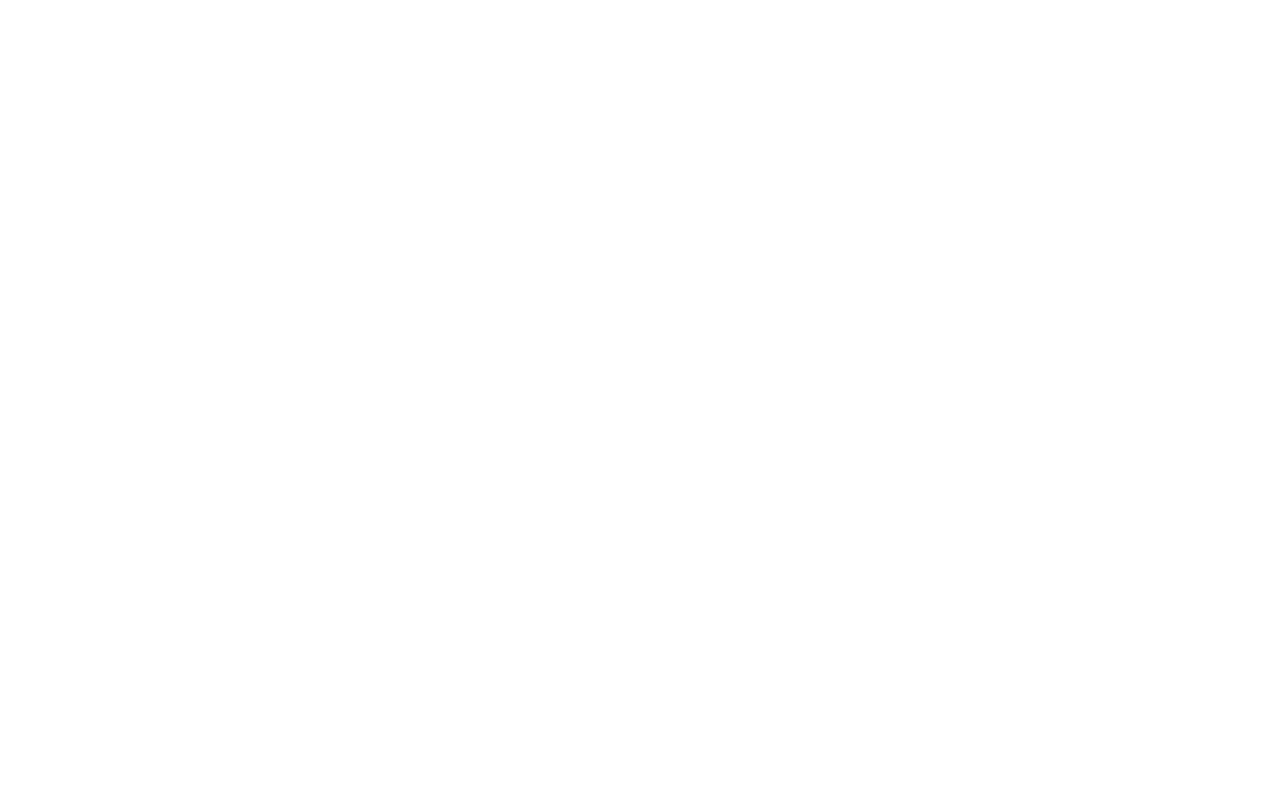
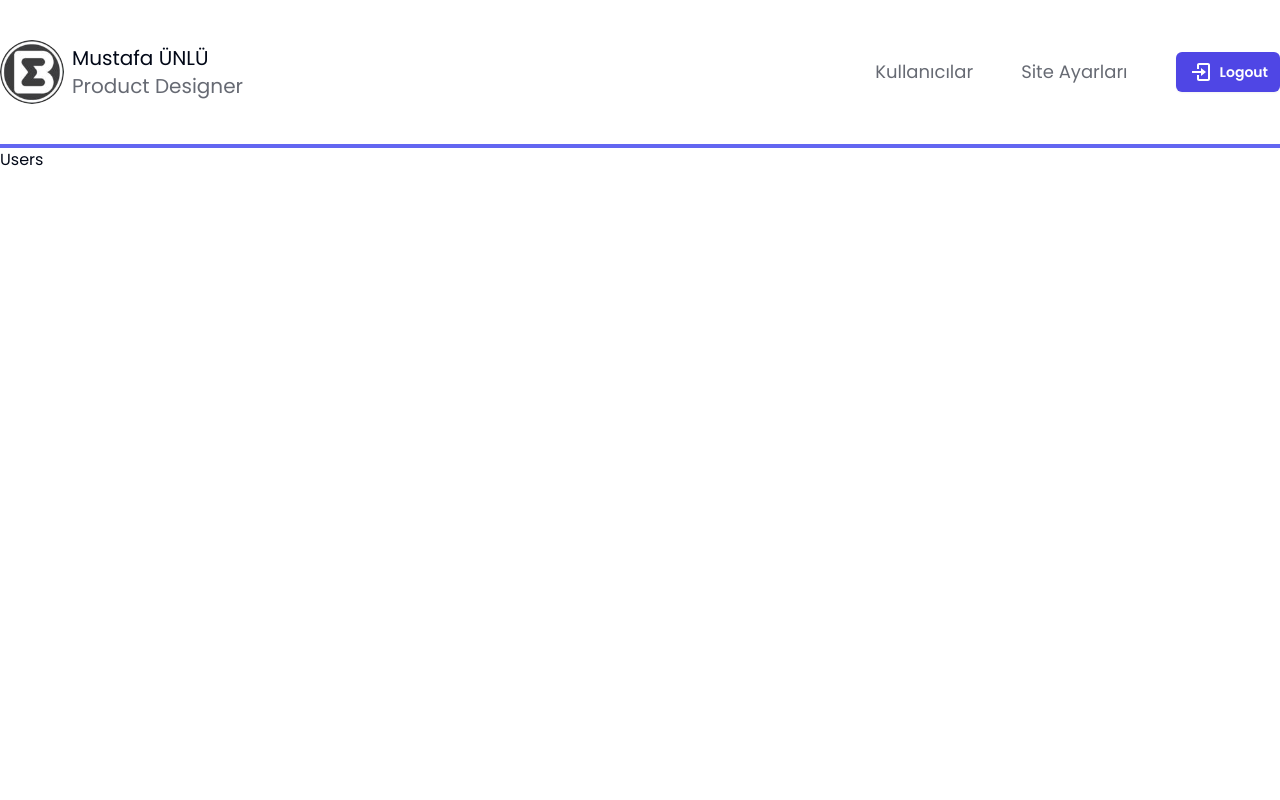
Before and after one commit to busrapnar/portfolio-ui, a React (Vite) app: page /users in a window 1280 px wide. Before the commit this address had no page. Shown: the top 800 px of the page. Built offline with nearby package versions, Linux system fonts and the light colour scheme.

Commit message:
login menu has been created

```diff
--- a/src/layouts/header/index.tsx
+++ b/src/layouts/header/index.tsx
@@ -1,21 +1,20 @@
+import React, { useState, useEffect, useRef, MouseEvent } from 'react';
 import { Link } from 'react-router-dom';
-import { IoLogInOutline, IoMenu, IoClose } from "react-icons/io5";
-import { useState, useEffect, useRef, MouseEvent } from 'react';
+import { IoMenu, IoClose } from "react-icons/io5";
 import Popup from '../../components/Popup';
 import AuthButtons from '../../components/AuthButtons';
 
 const Header: React.FC = () => {
-    const isAnonymous = true;
-    const isUser = false;
-
-
     const [isPopupOpen, setIsPopupOpen] = useState<boolean>(false);
     const [isMenuOpen, setIsMenuOpen] = useState<boolean>(false);
     const popupRef = useRef<HTMLDivElement>(null);
 
+    const isAnonymous = false; // Burada kullanıcı durumunu kontrol etmelisiniz
+    const isUser = true; // Burada kullanıcı durumunu kontrol etmelisiniz
+
     const handleSignInClick = (): void => {
         setIsPopupOpen(true);
-        setIsMenuOpen(false); // Hamburger menüyü kapat
+        setIsMenuOpen(false);
     };
 
     const closePopup = (): void => {
@@ -67,20 +66,31 @@
                     </button>
                 </div>
                 <div className={`lg:flex items-center justify-center gap-12 hidden`}>
+                    {!isUser && (
+                        <>
                             <Link className="grow no-underline hover:opacity-100 hover:text-blue-500 opacity-60"
                                 to="/videos">Eğitimler</Link>
                             <Link className="grow no-underline hover:opacity-100 hover:text-blue-500 opacity-60"
                                 to="/photos">Fotoğraflar</Link>
                             <Link className="grow no-underline hover:opacity-100 hover:text-blue-500 opacity-60"
-                        to="/posts">Yazılar</Link>
+                                to="/bookmarks">Kaynaklar</Link>
+                        </>
+                    )}
+                    {isUser && (
+                        <>
                             <Link className="grow no-underline hover:opacity-100 hover:text-blue-500 opacity-60"
-                        to="/bookmarks">Kaynaklar</Link>
+                                to="/users">Kullanıcılar</Link>
+                            <Link className="grow no-underline hover:opacity-100 hover:text-blue-500 opacity-60"
+                                to="/settings">Site Ayarları</Link>
+
+                        </>
+                    )}
                     <AuthButtons isAnonymous={isAnonymous} isUser={isUser} onSignInClick={handleSignInClick}/>
                 </div>
             </nav>
             {isPopupOpen && (
                 <div className="fixed top-0 left-0 w-full h-full bg-black bg-opacity-50 flex items-center justify-center z-10">
-                    <div ref={popupRef} >
+                    <div ref={popupRef}>
                         <Popup />
                     </div>
                 </div>
@@ -93,22 +103,42 @@
                         className="focus:outline-none"
                         onClick={toggleMenu}
                     >
-                        <IoClose className='w-6 h-6 '/>
+                        <IoClose className='w-6 h-6'/>
                     </button>
                 </div>
                 <div className="flex flex-col gap-4 justify-center items-end text-xl">
+                    {!isUser && (
+                        <>
                             <Link className="block py-2 px-4 mx-4 no-underline rounded-lg hover:bg-indigo-500 hover:text-white"
                                 to="/videos">Eğitimler</Link>
                             <Link className="block py-2 px-4 mx-4 no-underline rounded-lg hover:bg-indigo-500 hover:text-white"
                                 to="/photos">Fotoğraflar</Link>
                             <Link className="block py-2 px-4 mx-4 no-underline rounded-lg hover:bg-indigo-500 hover:text-white"
-                        to="/post.html">Yazılar</Link>
+                                to="/bookmarks">Kaynaklar</Link>
+                        </>
+                    )}
+                    {isUser && (
+                        <>
                             <Link className="block py-2 px-4 mx-4 no-underline rounded-lg hover:bg-indigo-500 hover:text-white"
-                        to="/bookmarks.html">Kaynaklar</Link>
-                    <button onClick={handleSignInClick}
-                        className="block py-2 px-4 mx-4 no-underline rounded-lg hover:bg-indigo-500 hover:text-white sign-in-button">Sign
-                        In
+                                to="/users">Kullanıcılar</Link>
+                            <Link className="block py-2 px-4 mx-4 no-underline rounded-lg hover:bg-indigo-500 hover:text-white"
+                                to="/settings">Site Ayarları</Link>
+                            <button
+                                className="block py-2 px-4 mx-4 no-underline rounded-lg hover:bg-indigo-500 hover:text-white sign-in-button"
+                                onClick={() => { /* Çıkış işlemi buraya gelecek */ }}
+                            >
+                                Çıkış Yap
                             </button>
+                        </>
+                    )}
+                    {isAnonymous && (
+                        <button
+                            className="block py-2 px-4 mx-4 no-underline rounded-lg hover:bg-indigo-500 hover:text-white sign-in-button"
+                            onClick={handleSignInClick}
+                        >
+                            Sign In
+                        </button>
+                    )}
                 </div>
             </div>
         </header>
--- a/src/pages/admin/index.tsx
+++ /dev/null
@@ -1,13 +0,0 @@
-import React from 'react'
-import UserTable from '../../components/UserTable';
-
-type Props = {}
-const Admin = (props: Props) => {
-  return (
-    <div className="App">
-      <h1>User List</h1>
-    </div>
-  )
-}
-
-export default Admin
--- /dev/null
+++ b/src/pages/settings/index.tsx
@@ -0,0 +1,11 @@
+import React from 'react'
+
+type Props = {}
+
+const Settings = (props: Props) => {
+  return (
+    <div>Settings</div>
+  )
+}
+
+export default Settings
--- /dev/null
+++ b/src/pages/users/index.tsx
@@ -0,0 +1,11 @@
+import React from 'react'
+
+type Props = {}
+
+const Users = (props: Props) => {
+  return (
+    <div>Users</div>
+  )
+}
+
+export default Users
--- a/src/routes/index.tsx
+++ b/src/routes/index.tsx
@@ -5,7 +5,8 @@
 import Posts from "../pages/posts";
 import Videos from "../pages/videos";
 import Photos from "../pages/photos";
-import Admin from "../pages/admin";
+import Users from "../pages/users";
+import Settings from "../pages/settings";
 
 export default function Router(){
     return(
@@ -17,7 +18,8 @@
                 <Route path="/photos" element={<Photos/>} />
                 <Route path="/videos" element={<Videos/>} />
                 <Route path="/posts" element={<Posts/>} />
-                <Route path="/admin" element={<Admin/>} />
+                <Route path="/users" element={<Users/>} />
+                <Route path="/settings" element={<Settings/>} />
             </Route>
         </Routes>
         </BrowserRouter>
```
Lines whose indentation alone changed are shown as unchanged.
